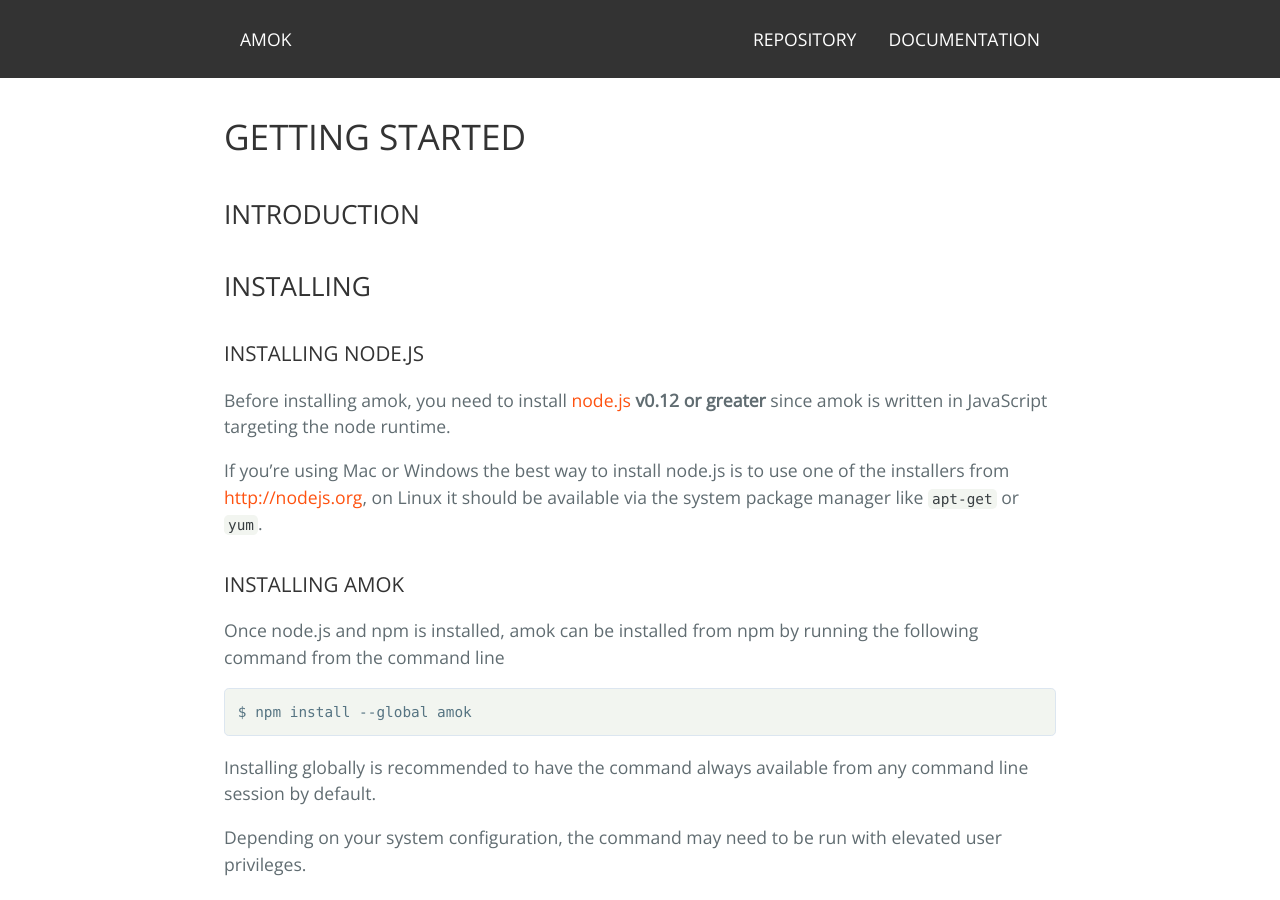
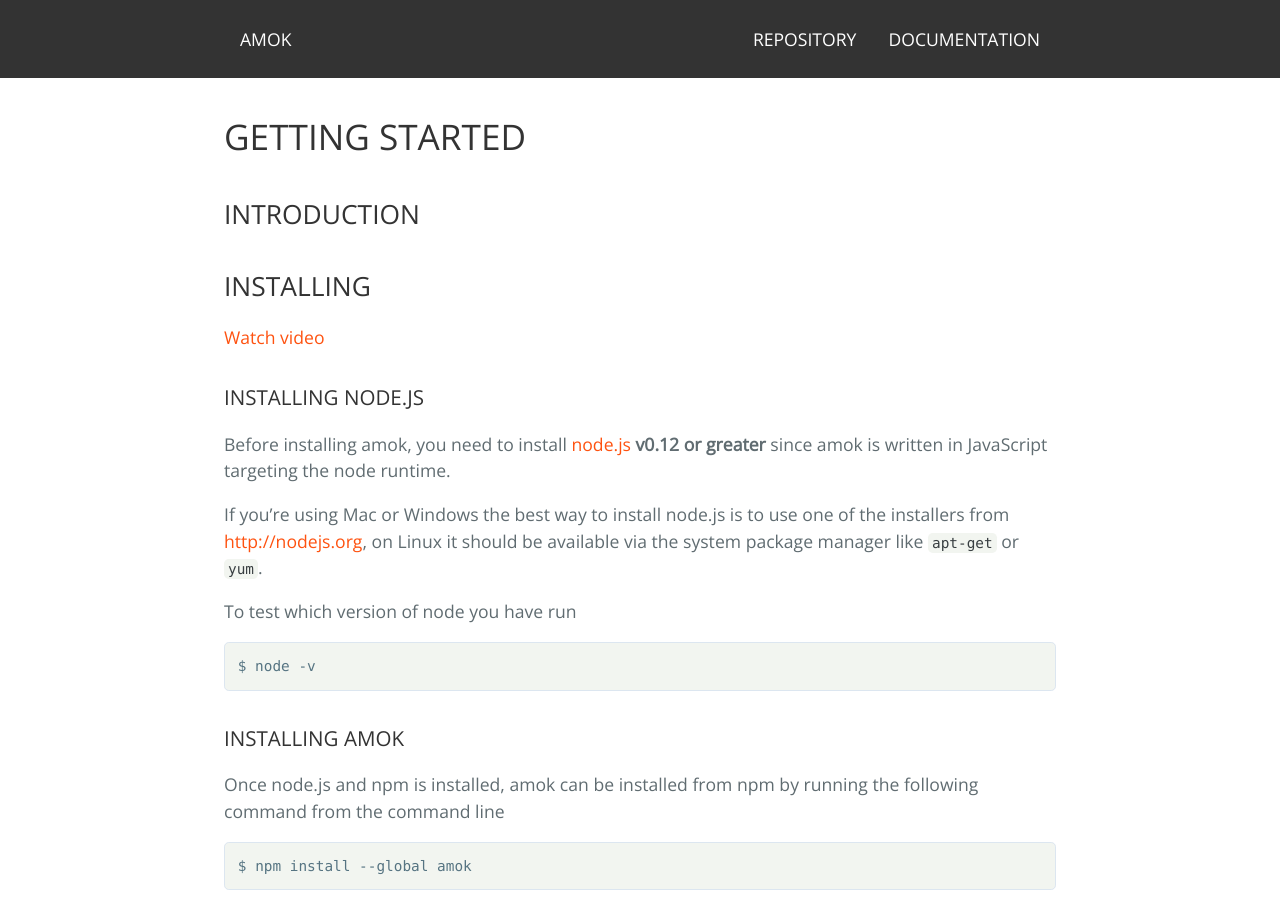
Before and after one commit to stereokai/amok, a Jekyll site: the page built from getting_started.md, in a window 1280 px wide and 900 px high. Built offline with Jekyll 4.4.1, drawn with Linux system fonts in a browser that asks for light colours; nearby versions of some CDN libraries; the repository's description, which GitHub fills in, is left out.

Commit message:
Update *.md

````diff
--- a/getting_started.md
+++ b/getting_started.md
@@ -7,6 +7,8 @@
 
 ## INSTALLING
 
+[Watch video](https://www.youtube.com/watch?v=UPrN9_EbvMM)
+
 ### INSTALLING NODE.JS
 
 Before installing amok, you need to install [node.js](http://nodejs.org) **v0.12 or greater**
@@ -15,6 +17,12 @@
 If you're using Mac or Windows the best way to install node.js is to use one of
 the installers from [http://nodejs.org](http://nodejs.org), on Linux it should
 be available via the system package manager like `apt-get` or `yum`.
+
+To test which version of node you have run
+
+```
+$ node -v
+```
 
 ### INSTALLING AMOK
 
````
